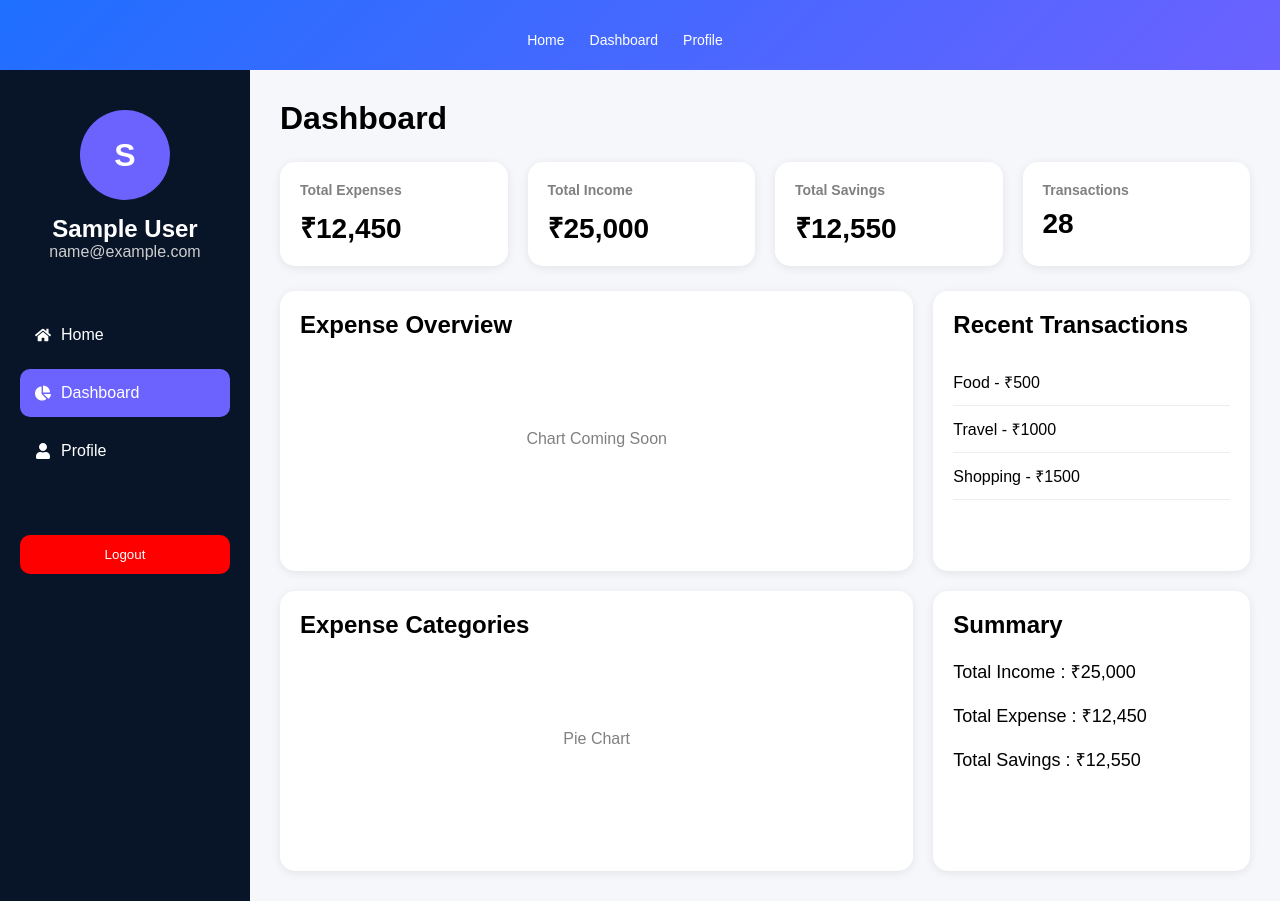
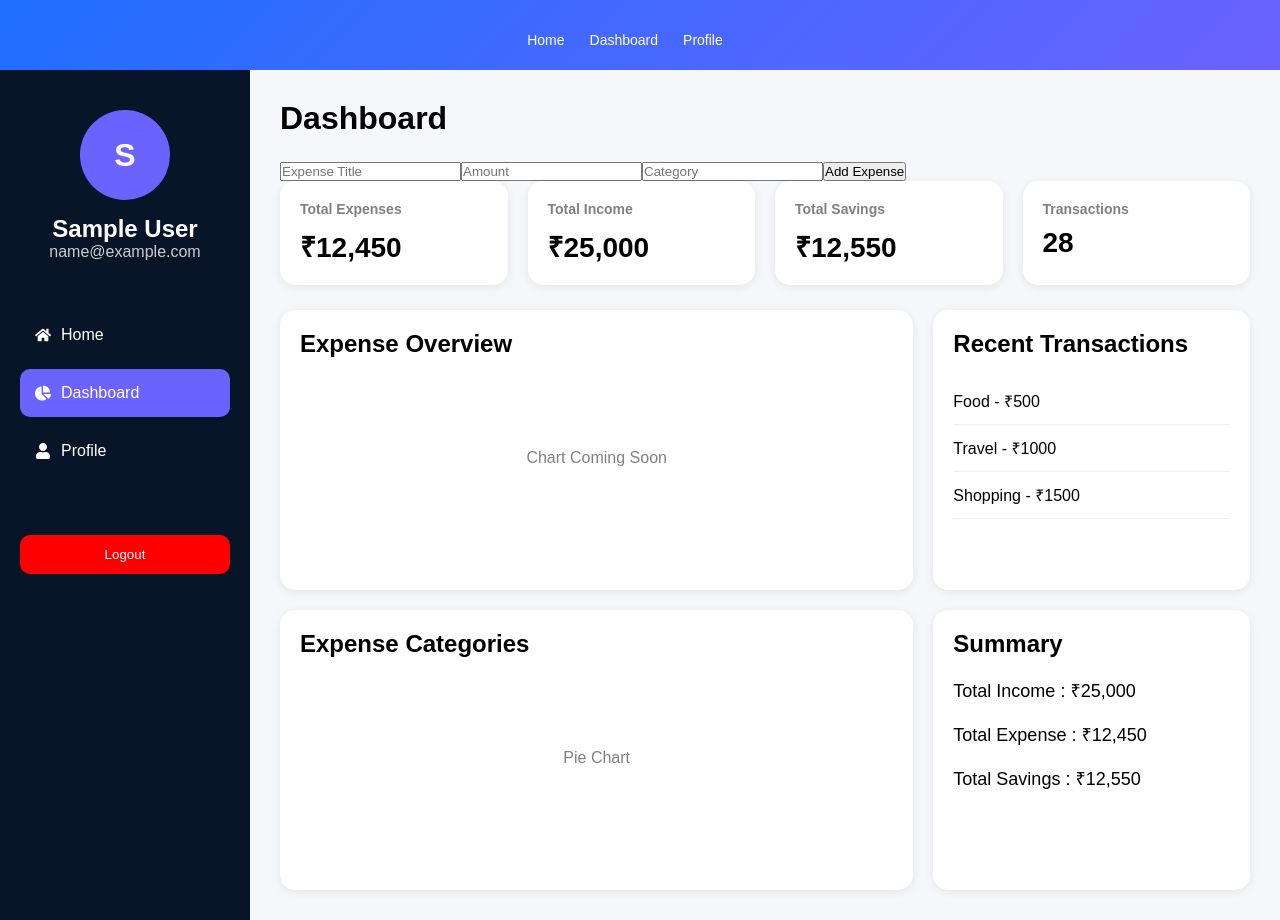
Before and after one commit to sayanand-arty/sample_node_js, a React (Vite) app: page /dashboard in a window 1280 px wide. Built offline with nearby package versions, Linux system fonts and the light colour scheme; sample sign-in values are in the browser's storage.

Commit message:
added expense service

```diff
--- a/src/auth/login.css
+++ b/src/auth/login.css
@@ -158,3 +158,9 @@ body {
 .login-link:hover {
   text-decoration: underline;
 }
+.error {
+  color: red;
+  font-size: 12px;
+  margin-top: -8px;
+  margin-bottom: 10px;
+}
--- a/src/auth/login.jsx
+++ b/src/auth/login.jsx
@@ -52,13 +52,20 @@ function Login() {
 
       } catch (error) {
 
+        console.log(error);
+
         if (error.response) {
+
           alert(
             error.response.data.message
           );
+
+        } else {
+
+          alert(error.message);
+
         }
 
-        console.log(error);
       }
 
     }
@@ -122,6 +129,7 @@ function Login() {
           )}
 
           <button
+            type="button"
             onClick={formik.handleSubmit}
           >
             LOGIN
--- a/src/pages/dashboard/Dashboard.jsx
+++ b/src/pages/dashboard/Dashboard.jsx
@@ -1,7 +1,7 @@
 import "./dashboard.css";
 import { useNavigate } from "react-router-dom";
-import { useEffect } from "react";
-
+import { useEffect, useState } from "react";
+import expenseService from "../../services/expenseService";
 import {
   FaHome,
   FaChartPie,
@@ -11,6 +11,10 @@ import {
 function Dashboard() {
 
   const navigate = useNavigate();
+
+  const [title, setTitle] = useState("");
+  const [amount, setAmount] = useState("");
+  const [category, setCategory] = useState("");
 
   const user = JSON.parse(
     localStorage.getItem("user")
@@ -30,7 +34,32 @@ function Dashboard() {
 
     navigate("/login");
   };
+    const handleAddExpense = async () => {
 
+  try {
+
+    const result =
+      await expenseService.addExpense(
+        title,
+        amount,
+        category,
+        user._id
+      );
+
+    alert(result.message);
+
+    setTitle("");
+    setAmount("");
+    setCategory("");
+
+  } catch (error) {
+
+    console.log(error);
+
+    alert("Failed to add expense");
+
+  }
+};
   return (
     <div className="dashboard">
 
@@ -80,6 +109,45 @@ function Dashboard() {
 
         <div className="dashboard-header">
           <h1>Dashboard</h1>
+        </div>
+
+        {/* Expense Form */}
+
+        <div className="expense-form">
+
+          <input
+            type="text"
+            placeholder="Expense Title"
+            value={title}
+            onChange={(e) =>
+              setTitle(e.target.value)
+            }
+          />
+
+          <input
+            type="number"
+            placeholder="Amount"
+            value={amount}
+            onChange={(e) =>
+              setAmount(e.target.value)
+            }
+          />
+
+          <input
+            type="text"
+            placeholder="Category"
+            value={category}
+            onChange={(e) =>
+              setCategory(e.target.value)
+            }
+          />
+
+          <button
+  onClick={handleAddExpense}
+>
+  Add Expense
+</button>
+
         </div>
 
         <div className="cards">
--- /dev/null
+++ b/src/services/expenseService.js
@@ -0,0 +1,26 @@
+import api from "./api";
+
+const expenseService = {
+
+  addExpense: async (
+    title,
+    amount,
+    category,
+    userId
+  ) => {
+
+    const res = await api.post(
+      "/expense",
+      {
+        title,
+        amount,
+        category,
+        userId
+      }
+    );
+
+    return res.data;
+  }
+};
+
+export default expenseService;
```
